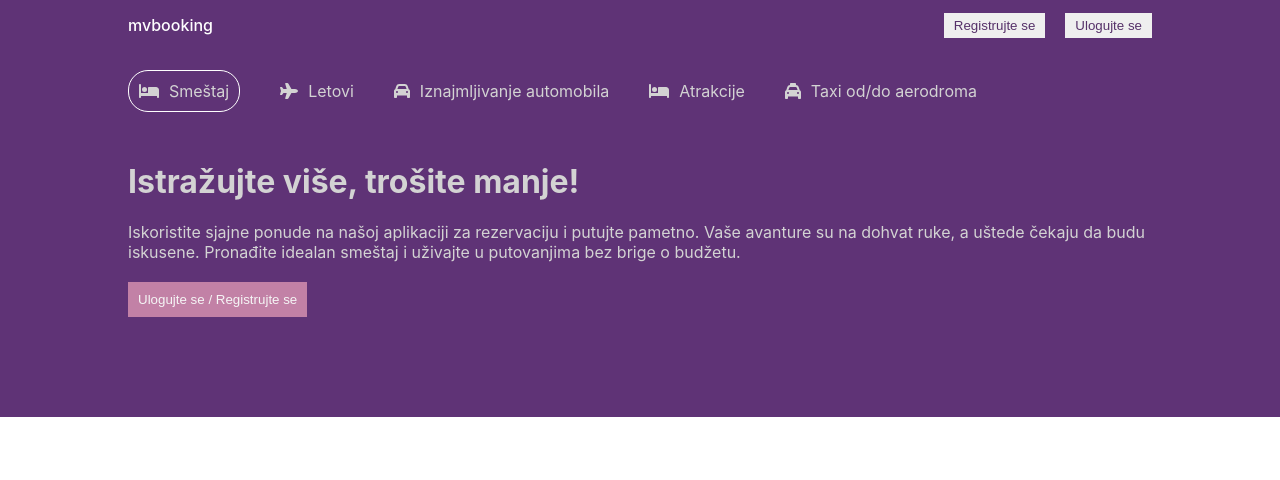
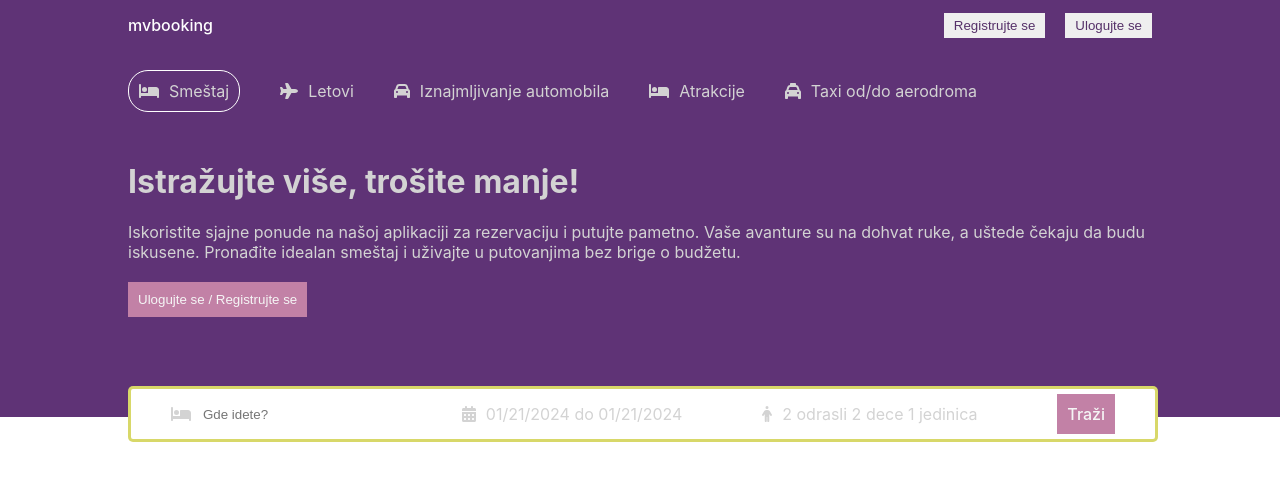
Before and after one commit to Milenica89/booking2, a React (Create React App) app in the folder react/reactapp/: page / in a window 1280 px wide. Shown: the top 480 px of the page. Built offline with nearby package versions, Linux system fonts and the light colour scheme.

Commit message:
kalendar u headeru

```diff
--- a/react/reactapp/package.json
+++ b/react/reactapp/package.json
@@ -12,6 +12,7 @@
     "@testing-library/react": "^13.4.0",
     "@testing-library/user-event": "^13.5.0",
     "react": "^18.2.0",
+    "react-date-range": "^2.0.0-alpha.4",
     "react-dom": "^18.2.0",
     "react-router-dom": "^6.21.3",
     "react-scripts": "5.0.1",
--- a/react/reactapp/src/komponente/header/Header.jsx
+++ b/react/reactapp/src/komponente/header/Header.jsx
@@ -1,7 +1,22 @@
-import "./header.css"
-import {faBed, faCar, faPlane, faTaxi} from "@fortawesome/free-solid-svg-icons"
-import {FontAwesomeIcon} from "@fortawesome/react-fontawesome"
+import "./header.css";
+import {faBed, faCalendarDays, faCar, faPerson, faPlane, faTaxi} from "@fortawesome/free-solid-svg-icons";
+import {FontAwesomeIcon} from "@fortawesome/react-fontawesome";
+import 'react-date-range/dist/styles.css'; // main css file
+import 'react-date-range/dist/theme/default.css'; // theme css file
+import { DateRange } from 'react-date-range';
+import { useState } from "react";
+import {format} from "date-fns"
+
+
 const Header = () => {
+  const [openDate, setOpenDate]=useState(false)
+  const [date, setDate] = useState([
+    {
+      startDate: new Date(),
+      endDate: new Date(),
+      key: "selection",
+    },
+  ]);
   return (
     <div className="header">
       <div className="headerContainer">
@@ -33,6 +48,37 @@ const Header = () => {
            Pronađite idealan smeštaj i uživajte u putovanjima bez brige o budžetu.
         </p>
         <button className="headerBtn">Ulogujte se / Registrujte se</button>
+        <div className="headerSearch">
+            <div className="headerSearchItem">
+                <FontAwesomeIcon icon={faBed} classname="headerIcon" />
+                <input
+                type="text"
+                placeholder="Gde idete?"
+                className="headerSearchInput"
+                />
+            </div>
+            <div className="headerSearchItem">
+                <FontAwesomeIcon icon={faCalendarDays} classname="headerIcon" />
+                <span
+                onClick={()=>setOpenDate(!openDate)}
+                className="headerSearchText">{`${format(date[0].startDate, "MM/dd/yyyy")} do ${format(date[0].endDate, "MM/dd/yyyy")}`}
+                </span>
+                {openDate && <DateRange
+                 editableDateInputs={true}
+                 onChange={item => setDate([item.selection])}
+                 moveRangeOnFirstSelection={false}
+                 ranges={date}
+                 className="date"
+                />}
+            </div>
+            <div className="headerSearchItem">
+                <FontAwesomeIcon icon={faPerson} classname="headerIcon" />
+                <span className="headerSearchText">2 odrasli 2 dece 1 jedinica</span>
+            </div>
+            <div className="headerSearchItem">
+                <butoon className="headerBtn">Traži</butoon>
+            </div>
+        </div>
       </div>
     </div>
   )
--- a/react/reactapp/src/komponente/header/header.css
+++ b/react/reactapp/src/komponente/header/header.css
@@ -42,3 +42,44 @@
     padding: 10px;
     cursor: pointer;
 }
+
+.headerSearch{
+    height: 30px;
+    background-color: white;
+    border: 3px solid rgba(215, 215, 101, 0.974);
+    display: flex;
+    align-items: center;
+    justify-content: space-around;
+    padding: 10px 0px;
+    border-radius: 5px;
+    position: absolute;
+    bottom: -25px;
+    width: 100%;
+    max-width: 1024px;
+}
+
+.headerIcon{
+    color:lightgray;
+}
+
+.headerSearchItem{
+    display: flex;
+    align-items: center;
+    gap: 10px;
+}
+
+.headerSearchInput{
+    border: none;
+    outline: none;
+}
+
+.headerSearchText{
+    color: lightGray;
+    cursor: pointer;
+}
+
+.date{
+    position: absolute;
+    top: 50px;
+    z-index:2;
+}
```
Also changed, not shown: 1 other file (tests, documents, lock files or other folders).
